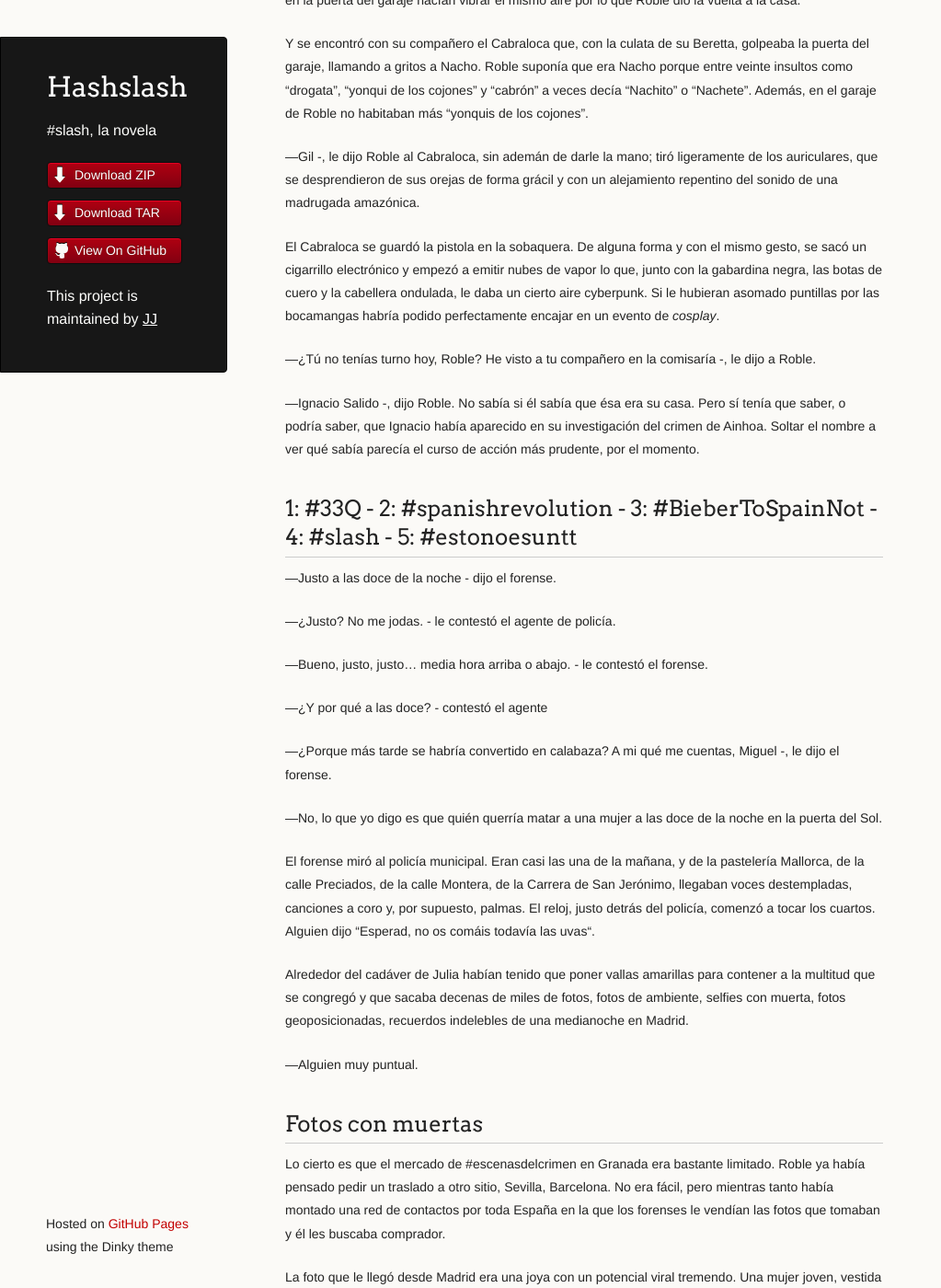
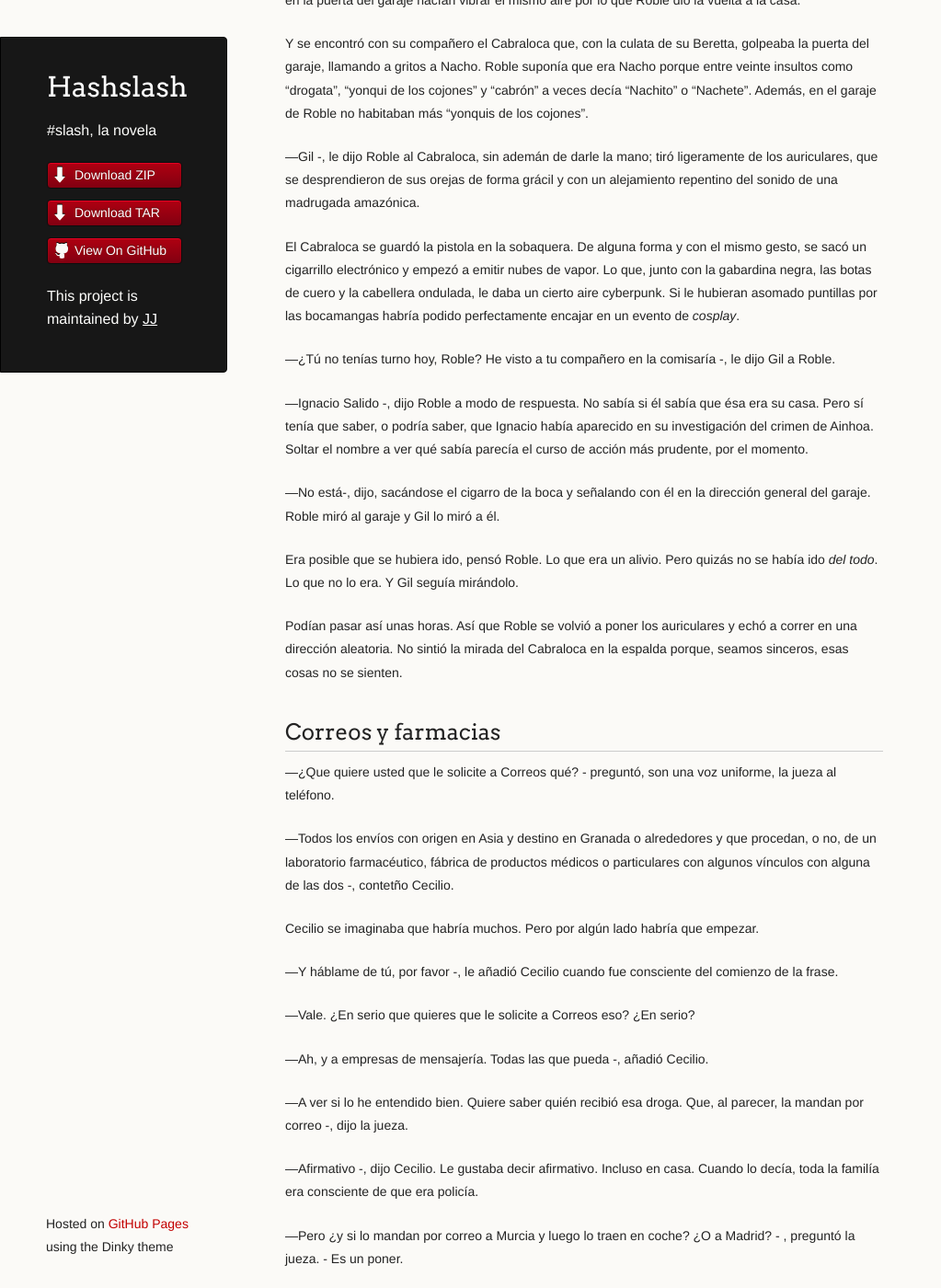
Before and after one commit to JJ/HashSlash, a Jekyll site: the page built from texto/HashSlash.md, in a window 1280 px wide and 1400 px high, scrolled down 76127 px. Shown: the whole window at 92% size, without its empty margins (0-1023 px from the left). Built offline with Jekyll 4.4.1, drawn with Linux system fonts in a browser that asks for light colours; some of the changed text lies outside the part shown.

Commit message:
Sync texto/HashSlash.md from master to gh-pages

```diff
--- a/texto/HashSlash.md
+++ b/texto/HashSlash.md
@@ -3779,20 +3779,60 @@ madrugada amazónica.
 
 El Cabraloca se guardó la pistola en la sobaquera. De alguna forma y
 con el mismo gesto, se sacó un cigarrillo electrónico y empezó a
-emitir nubes de vapor lo que, junto con la gabardina negra, las botas
+emitir nubes de vapor. Lo que, junto con la gabardina negra, las botas
 de cuero y la
 cabellera ondulada, le daba un cierto aire cyberpunk. Si le hubieran
 asomado puntillas por las bocamangas habría podido perfectamente
 encajar en un evento de *cosplay*.
 
 —¿Tú no tenías turno hoy, Roble? He visto a tu compañero en la
-comisaría -, le dijo a Roble.
-
-—Ignacio Salido -, dijo Roble. No sabía si él sabía que ésa era su
+comisaría -, le dijo Gil a Roble.
+
+—Ignacio Salido -, dijo Roble a modo de respuesta. No sabía si él sabía que ésa era su
 casa. Pero sí tenía que saber, o podría saber, que Ignacio había
 aparecido en su investigación del crimen de Ainhoa. Soltar el nombre a
 ver qué sabía parecía el curso de acción más prudente, por el
 momento.
+
+—No está-, dijo, sacándose el cigarro de la boca y señalando con él en la dirección general del garaje. Roble miró al garaje y Gil lo miró a él.
+
+Era posible que se hubiera ido, pensó Roble. Lo que era un alivio. Pero quizás no se había ido *del todo*. Lo que no lo era. Y Gil seguía mirándolo.
+
+Podían pasar así unas horas. Así que Roble se volvió a poner los auriculares y echó a correr en una dirección aleatoria. No sintió la mirada del Cabraloca en la espalda porque, seamos sinceros, esas cosas no se sienten.
+
+## Correos y farmacias
+
+—¿Que quiere usted que le solicite a Correos qué? - preguntó, son una voz uniforme, la jueza al teléfono.
+
+—Todos los envíos con origen en Asia y destino en Granada o
+alrededores y que procedan, o no, de un laboratorio farmacéutico,
+fábrica de productos médicos o particulares con algunos vínculos con
+alguna de las dos -, contetño Cecilio.
+
+Cecilio se imaginaba que habría muchos. Pero por algún lado habría que empezar.
+
+—Y háblame de tú, por favor -, le añadió Cecilio cuando fue consciente
+del comienzo de la frase.
+
+—Vale. ¿En serio que quieres que le solicite a Correos eso? ¿En serio?
+
+—Ah, y a empresas de mensajería. Todas las que pueda -, añadió Cecilio.
+
+—A ver si lo he entendido bien. Quiere saber quién recibió esa
+droga. Que, al parecer, la mandan por correo -, dijo la jueza.
+
+—Afirmativo -, dijo Cecilio. Le gustaba decir afirmativo. Incluso en
+casa. Cuando lo decía, toda la familía era consciente de que era
+policía.
+
+—Pero ¿y si lo mandan por correo a Murcia y luego lo traen en coche?
+¿O a Madrid? - , preguntó la jueza. - Es un poner.
+
+Cecilio se quedó pensando un momento.
+
+—Es cierto. ¿Los puede meter también en la solicitud de información?
+
+—¿En serio? -, preguntó de nuevo la jueza.
 
 
 1: #33Q - 2: #spanishrevolution - 3: #BieberToSpainNot - 4: #slash - 5: #estonoesuntt
```
